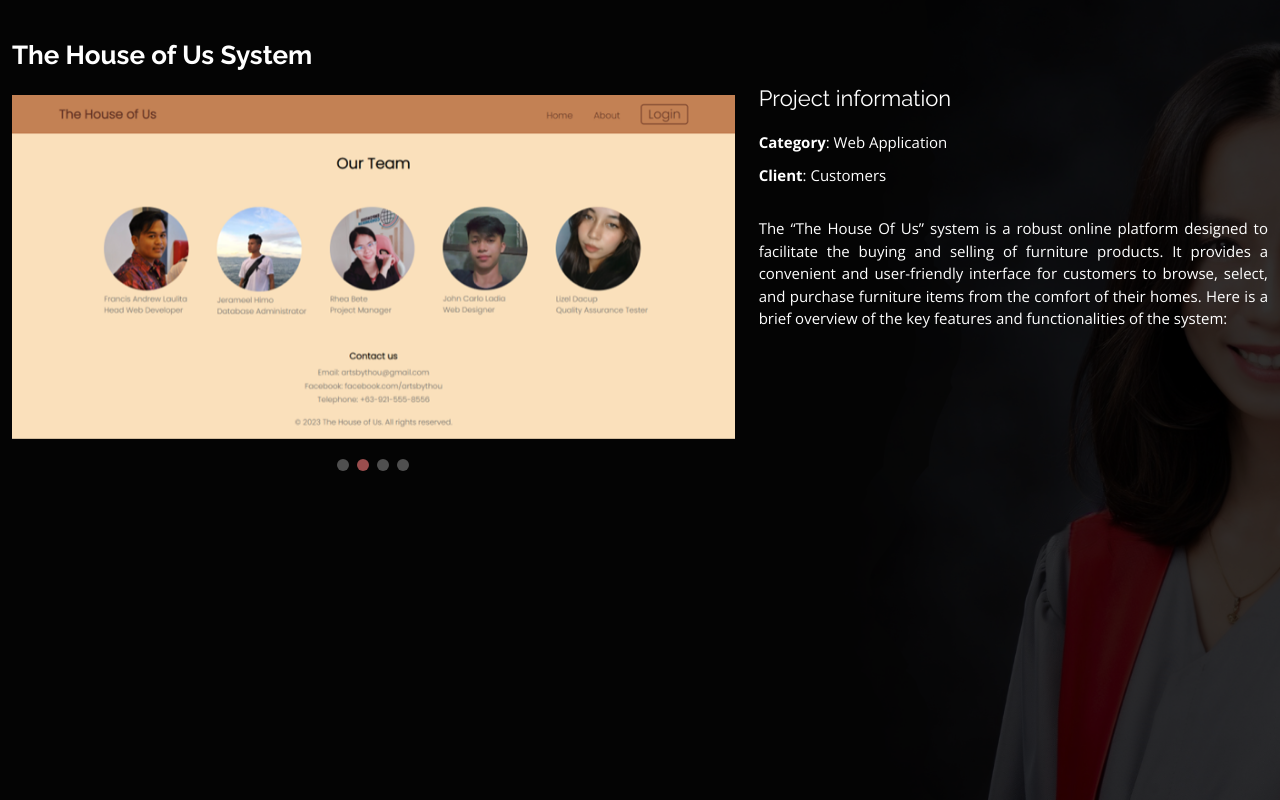
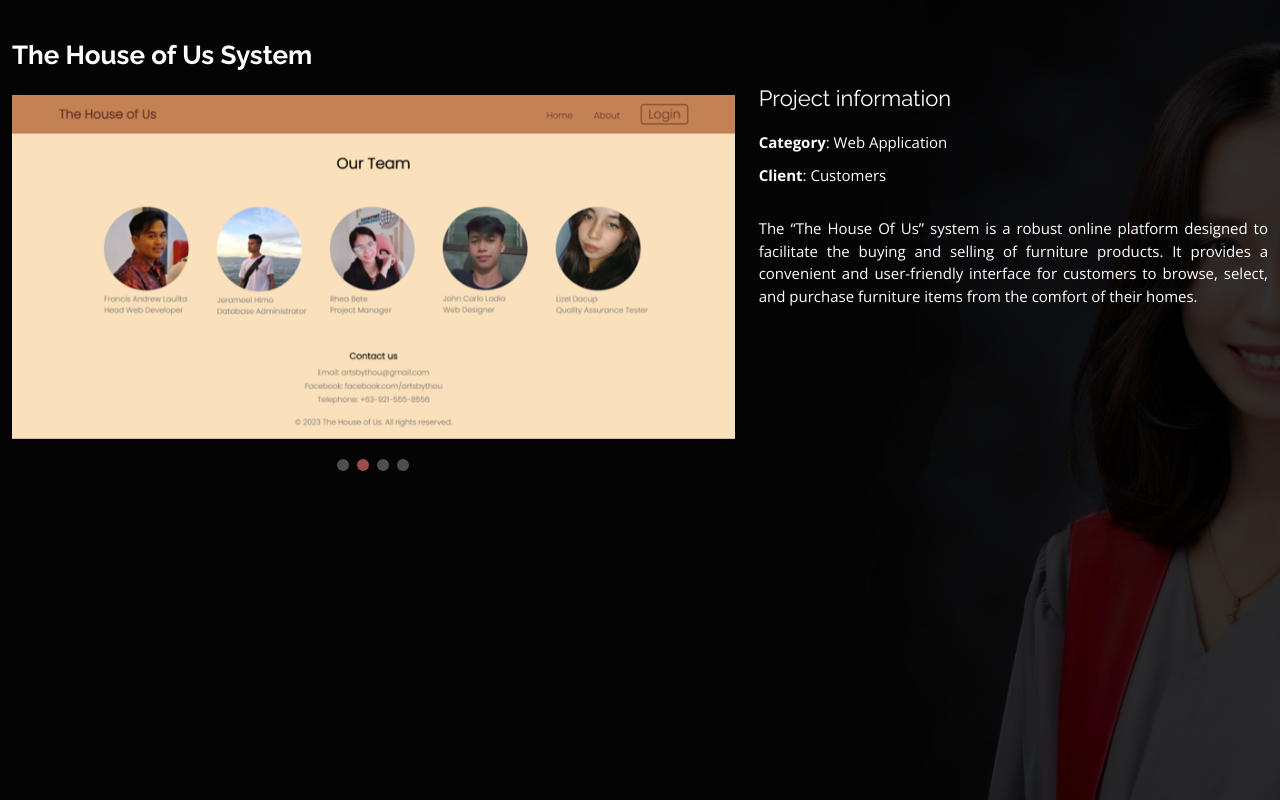
Before and after one commit to iyyseee/MyLandingPage, a plain HTML site: page port2.html in a window 1280 px wide. Drawn offline with nearby package versions, Linux system fonts and the light colour scheme.

Commit message:
modified my CV

```diff
--- a/port2.html
+++ b/port2.html
@@ -84,7 +84,7 @@
             </ul>
 
             <p class="text-justify">
-                The “The House Of Us” system is a robust online platform designed to facilitate the buying and selling of furniture products. It provides a convenient and user-friendly interface for customers to browse, select, and purchase furniture items from the comfort of their homes. Here is a brief overview of the key features and functionalities of the system:
+                The “The House Of Us” system is a robust online platform designed to facilitate the buying and selling of furniture products. It provides a convenient and user-friendly interface for customers to browse, select, and purchase furniture items from the comfort of their homes.
             </p>
           </div>
 
```
Also changed, not shown: index.html (+1 -1 lines), 2 other files.
